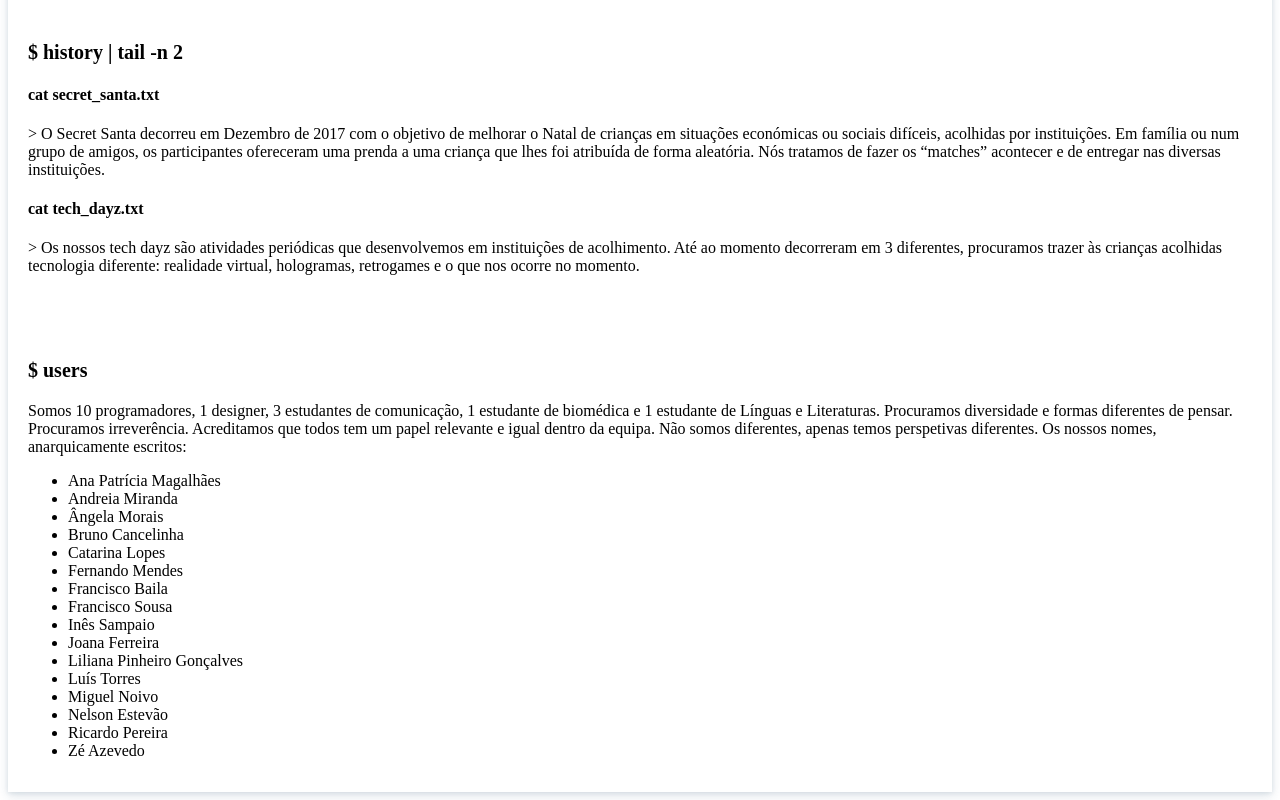
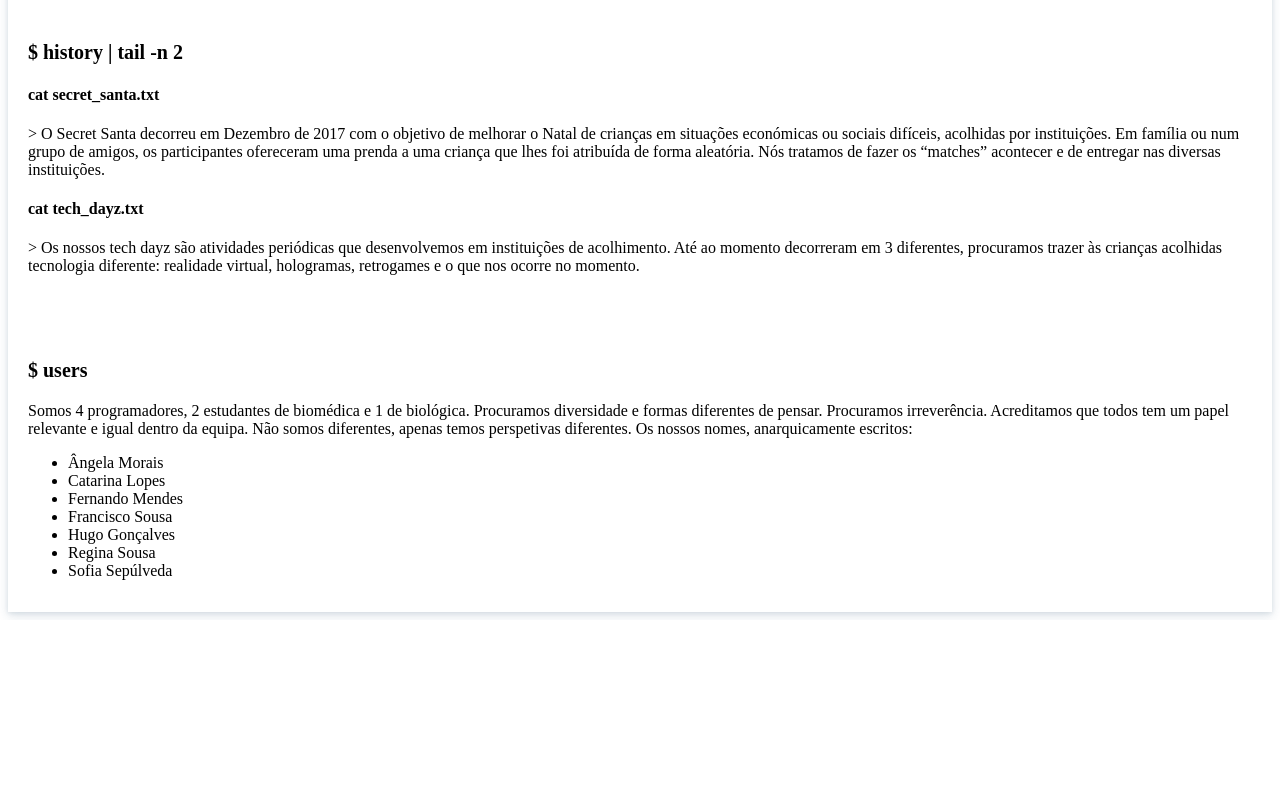
Before and after one commit to includebraga/website, a Gatsby site: page / in a window 1280 px wide. Shown: the part 343-1143 px from the top of the page. After the commit the page ends 963 px from the top, so only its background shows below. Built offline with nearby package versions, Linux system fonts and the light colour scheme; Gatsby itself is replaced by a stand-in of ours.

Commit message:
Update list of members (#9)

```diff
--- a/src/sections/Team/index.js
+++ b/src/sections/Team/index.js
@@ -1,35 +1,31 @@
 import React from "react";
 import Heading from "../../components/Heading";
 import Text from "../../components/Text";
+
+const members = [
+  "Ângela Morais",
+  "Catarina Lopes",
+  "Fernando Mendes",
+  "Francisco Sousa",
+  "Hugo Gonçalves",
+  "Regina Sousa",
+  "Sofia Sepúlveda",
+];
+
+const createMemberElement = member => <li>{member}</li>;
 
 export default function Team() {
   return (
     <section id="team">
       <Heading level="3">$ users</Heading>
       <Text>
-        Somos 10 programadores, 1 designer, 3 estudantes de comunicação, 1
-        estudante de biomédica e 1 estudante de Línguas e Literaturas.
+        Somos 4 programadores, 2 estudantes de biomédica e 1 de biológica.
         Procuramos diversidade e formas diferentes de pensar. Procuramos
         irreverência. Acreditamos que todos tem um papel relevante e igual
         dentro da equipa. Não somos diferentes, apenas temos perspetivas
         diferentes. Os nossos nomes, anarquicamente escritos:
         <ul>
-          <li>Ana Patrícia Magalhães</li>
-          <li>Andreia Miranda</li>
-          <li>Ângela Morais</li>
-          <li>Bruno Cancelinha</li>
-          <li>Catarina Lopes</li>
-          <li>Fernando Mendes</li>
-          <li>Francisco Baila</li>
-          <li>Francisco Sousa</li>
-          <li>Inês Sampaio</li>
-          <li>Joana Ferreira</li>
-          <li>Liliana Pinheiro Gonçalves</li>
-          <li>Luís Torres</li>
-          <li>Miguel Noivo</li>
-          <li>Nelson Estevão</li>
-          <li>Ricardo Pereira</li>
-          <li>Zé Azevedo</li>
+          {members.sort(Intl.Collator().compare).map(createMemberElement)}
         </ul>
       </Text>
     </section>
```
